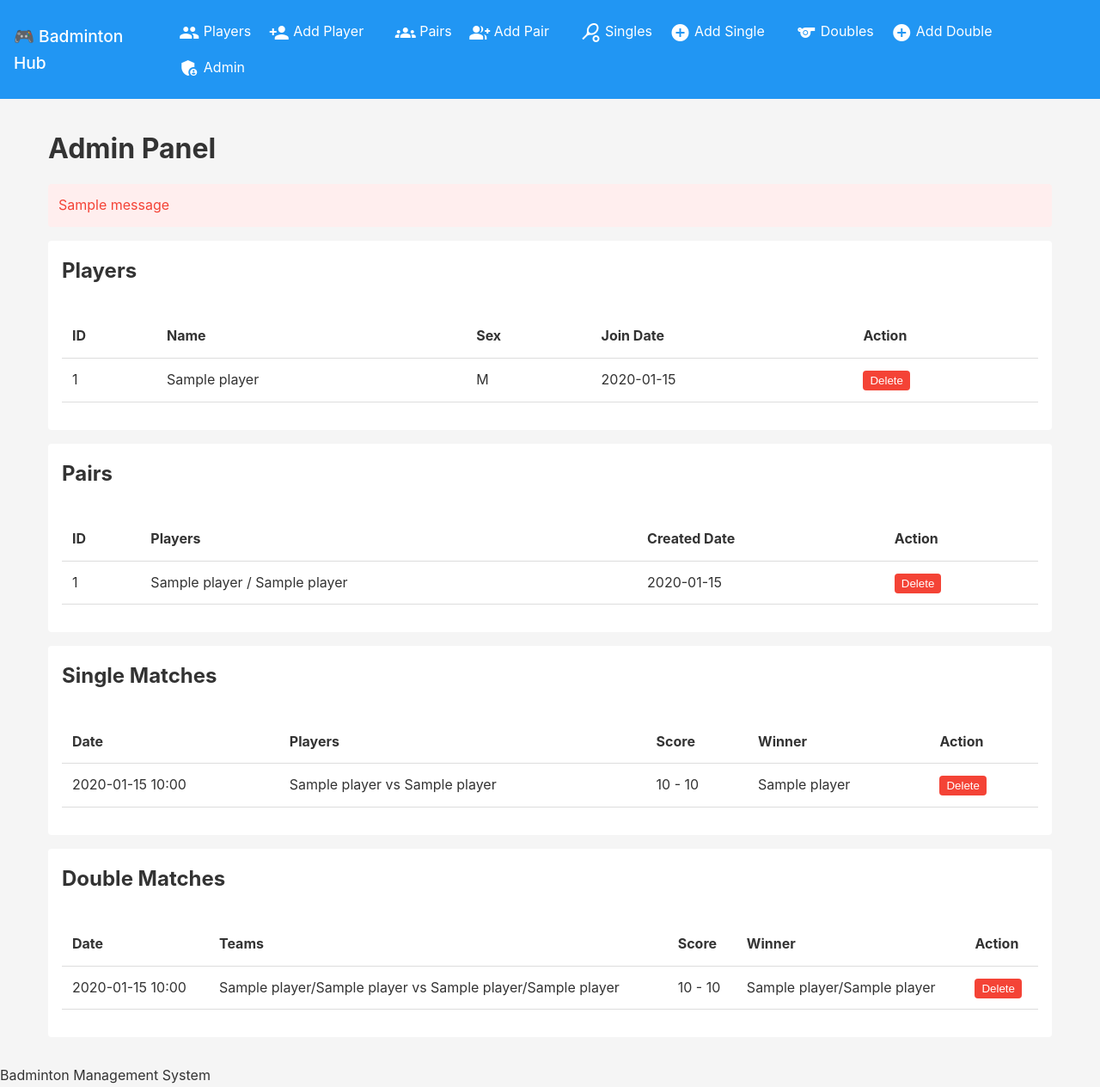
After one commit to guzo-kevin/scorekeeper, a Flask app: page /admin in a window 1280 px wide. The commit adds this page. Shown: the whole page at 86% size. Run offline with Flask 3, Linux system fonts and the light colour scheme; tables that the repository leaves empty hold one stand-in row (values such as "Sample post"); one stand-in notice (Sample message) is shown.

Commit message:
added admin page to delete stuff

```diff
--- a/app.py
+++ b/app.py
@@ -277,6 +277,66 @@ def add_double_match():
     pairs = Pair.query.all()
     return render_template('add_double_match.html', pairs=pairs)
 
+@app.route('/admin')
+def admin():
+    players = Player.query.order_by(Player.name).all()
+    pairs = Pair.query.all()
+    single_matches = SingleMatch.query.order_by(SingleMatch.match_date.desc()).all()
+    double_matches = DoubleMatch.query.order_by(DoubleMatch.match_date.desc()).all()
+    return render_template('admin.html',
+                         players=players,
+                         pairs=pairs,
+                         single_matches=single_matches,
+                         double_matches=double_matches)
+
+@app.route('/delete/player/<int:id>', methods=['POST'])
+def delete_player(id):
+    try:
+        player = Player.query.get_or_404(id)
+        db.session.delete(player)
+        db.session.commit()
+        flash('Player deleted successfully')
+    except Exception as e:
+        db.session.rollback()
+        flash('Error deleting player: Player might be referenced in pairs or matches')
+    return redirect(url_for('admin'))
+
+@app.route('/delete/pair/<int:id>', methods=['POST'])
+def delete_pair(id):
+    try:
+        pair = Pair.query.get_or_404(id)
+        db.session.delete(pair)
+        db.session.commit()
+        flash('Pair deleted successfully')
+    except Exception as e:
+        db.session.rollback()
+        flash('Error deleting pair: Pair might be referenced in matches')
+    return redirect(url_for('admin'))
+
+@app.route('/delete/single_match/<int:id>', methods=['POST'])
+def delete_single_match(id):
+    try:
+        match = SingleMatch.query.get_or_404(id)
+        db.session.delete(match)
+        db.session.commit()
+        flash('Single match deleted successfully')
+    except Exception as e:
+        db.session.rollback()
+        flash('Error deleting match')
+    return redirect(url_for('admin'))
+
+@app.route('/delete/double_match/<int:id>', methods=['POST'])
+def delete_double_match(id):
+    try:
+        match = DoubleMatch.query.get_or_404(id)
+        db.session.delete(match)
+        db.session.commit()
+        flash('Double match deleted successfully')
+    except Exception as e:
+        db.session.rollback()
+        flash('Error deleting match')
+    return redirect(url_for('admin'))
+
 if __name__ == '__main__':
     # app.run(debug=True)
     app.run(host='0.0.0.0', port=8080, debug=False)
--- a/static/style.css
+++ b/static/style.css
@@ -160,3 +160,28 @@ th, td {
 .required {
     color: var(--danger);
 }
+
+/* Admin Styles */
+.admin-section {
+    background: white;
+    padding: 1rem;
+    margin: 1rem 0;
+    border-radius: 4px;
+}
+
+.admin-section h2 {
+    margin-bottom: 1rem;
+}
+
+.btn-delete {
+    background: var(--danger);
+    color: white;
+    border: none;
+    padding: 0.25rem 0.5rem;
+    border-radius: 4px;
+    cursor: pointer;
+}
+
+.btn-delete:hover {
+    background: #d32f2f;
+}
--- /dev/null
+++ b/templates/admin.html
@@ -0,0 +1,150 @@
+{% extends "base.html" %}
+{% block content %}
+<div class="header">
+    <h1>Admin Panel</h1>
+</div>
+
+{% with messages = get_flashed_messages() %}
+    {% if messages %}
+        {% for message in messages %}
+            <div class="alert">{{ message }}</div>
+        {% endfor %}
+    {% endif %}
+{% endwith %}
+
+<div class="admin-section">
+    <h2>Players</h2>
+    <div class="table-container">
+        <table>
+            <thead>
+                <tr>
+                    <th>ID</th>
+                    <th>Name</th>
+                    <th>Sex</th>
+                    <th>Join Date</th>
+                    <th>Action</th>
+                </tr>
+            </thead>
+            <tbody>
+                {% for player in players %}
+                <tr>
+                    <td>{{ player.id }}</td>
+                    <td>{{ player.name }}</td>
+                    <td>{{ player.sex.value }}</td>
+                    <td>{{ player.join_date.strftime('%Y-%m-%d') }}</td>
+                    <td>
+                        <form method="POST" action="{{ url_for('delete_player', id=player.id) }}"
+                              onsubmit="return confirm('Are you sure you want to delete this player?');">
+                            <button type="submit" class="btn-delete">Delete</button>
+                        </form>
+                    </td>
+                </tr>
+                {% endfor %}
+            </tbody>
+        </table>
+    </div>
+</div>
+
+<div class="admin-section">
+    <h2>Pairs</h2>
+    <div class="table-container">
+        <table>
+            <thead>
+                <tr>
+                    <th>ID</th>
+                    <th>Players</th>
+                    <th>Created Date</th>
+                    <th>Action</th>
+                </tr>
+            </thead>
+            <tbody>
+                {% for pair in pairs %}
+                <tr>
+                    <td>{{ pair.id }}</td>
+                    <td>{{ pair.player1.name }} / {{ pair.player2.name }}</td>
+                    <td>{{ pair.created_date.strftime('%Y-%m-%d') }}</td>
+                    <td>
+                        <form method="POST" action="{{ url_for('delete_pair', id=pair.id) }}"
+                              onsubmit="return confirm('Are you sure you want to delete this pair?');">
+                            <button type="submit" class="btn-delete">Delete</button>
+                        </form>
+                    </td>
+                </tr>
+                {% endfor %}
+            </tbody>
+        </table>
+    </div>
+</div>
+
+<div class="admin-section">
+    <h2>Single Matches</h2>
+    <div class="table-container">
+        <table>
+            <thead>
+                <tr>
+                    <th>Date</th>
+                    <th>Players</th>
+                    <th>Score</th>
+                    <th>Winner</th>
+                    <th>Action</th>
+                </tr>
+            </thead>
+            <tbody>
+                {% for match in single_matches %}
+                <tr>
+                    <td>{{ match.match_date.strftime('%Y-%m-%d %H:%M') }}</td>
+                    <td>{{ match.player1.name }} vs {{ match.player2.name }}</td>
+                    <td>{{ match.player1_score }} - {{ match.player2_score }}</td>
+                    <td>{{ match.winner.name }}</td>
+                    <td>
+                        <form method="POST" action="{{ url_for('delete_single_match', id=match.id) }}"
+                              onsubmit="return confirm('Are you sure you want to delete this match?');">
+                            <button type="submit" class="btn-delete">Delete</button>
+                        </form>
+                    </td>
+                </tr>
+                {% endfor %}
+            </tbody>
+        </table>
+    </div>
+</div>
+
+<div class="admin-section">
+    <h2>Double Matches</h2>
+    <div class="table-container">
+        <table>
+            <thead>
+                <tr>
+                    <th>Date</th>
+                    <th>Teams</th>
+                    <th>Score</th>
+                    <th>Winner</th>
+                    <th>Action</th>
+                </tr>
+            </thead>
+            <tbody>
+                {% for match in double_matches %}
+                <tr>
+                    <td>{{ match.match_date.strftime('%Y-%m-%-d %H:%M') }}</td>
+                    <td>
+                        {{ match.team1_pair.player1.name }}/{{ match.team1_pair.player2.name }}
+                        vs
+                        {{ match.team2_pair.player1.name }}/{{ match.team2_pair.player2.name }}
+                    </td>
+                    <td>{{ match.team1_score }} - {{ match.team2_score }}</td>
+                    <td>
+                        {{ match.winner_pair.player1.name }}/{{ match.winner_pair.player2.name }}
+                    </td>
+                    <td>
+                        <form method="POST" action="{{ url_for('delete_double_match', id=match.id) }}"
+                              onsubmit="return confirm('Are you sure you want to delete this match?');">
+                            <button type="submit" class="btn-delete">Delete</button>
+                        </form>
+                    </td>
+                </tr>
+                {% endfor %}
+            </tbody>
+        </table>
+    </div>
+</div>
+{% endblock %}
--- a/templates/base.html
+++ b/templates/base.html
@@ -3,7 +3,6 @@
 <head>
     <title>Badminton Management System</title>
     <link rel="stylesheet" href="{{ url_for('static', filename='style.css') }}">
-    <link href="https://fonts.googleapis.com/css2?family=Roboto:wght@300;400;500&display=swap" rel="stylesheet">
     <link href="https://fonts.googleapis.com/icon?family=Material+Icons" rel="stylesheet">
 </head>
 <body>
@@ -57,6 +56,14 @@
                     Add Double
                 </a>
             </div>
+
+            <!-- Admin Section -->
+            <div class="nav-group">
+                <a href="{{ url_for('admin') }}" class="nav-item">
+                    <span class="material-icons">admin_panel_settings</span>
+                    Admin
+                </a>
+            </div>
         </div>
     </nav>
 
```
